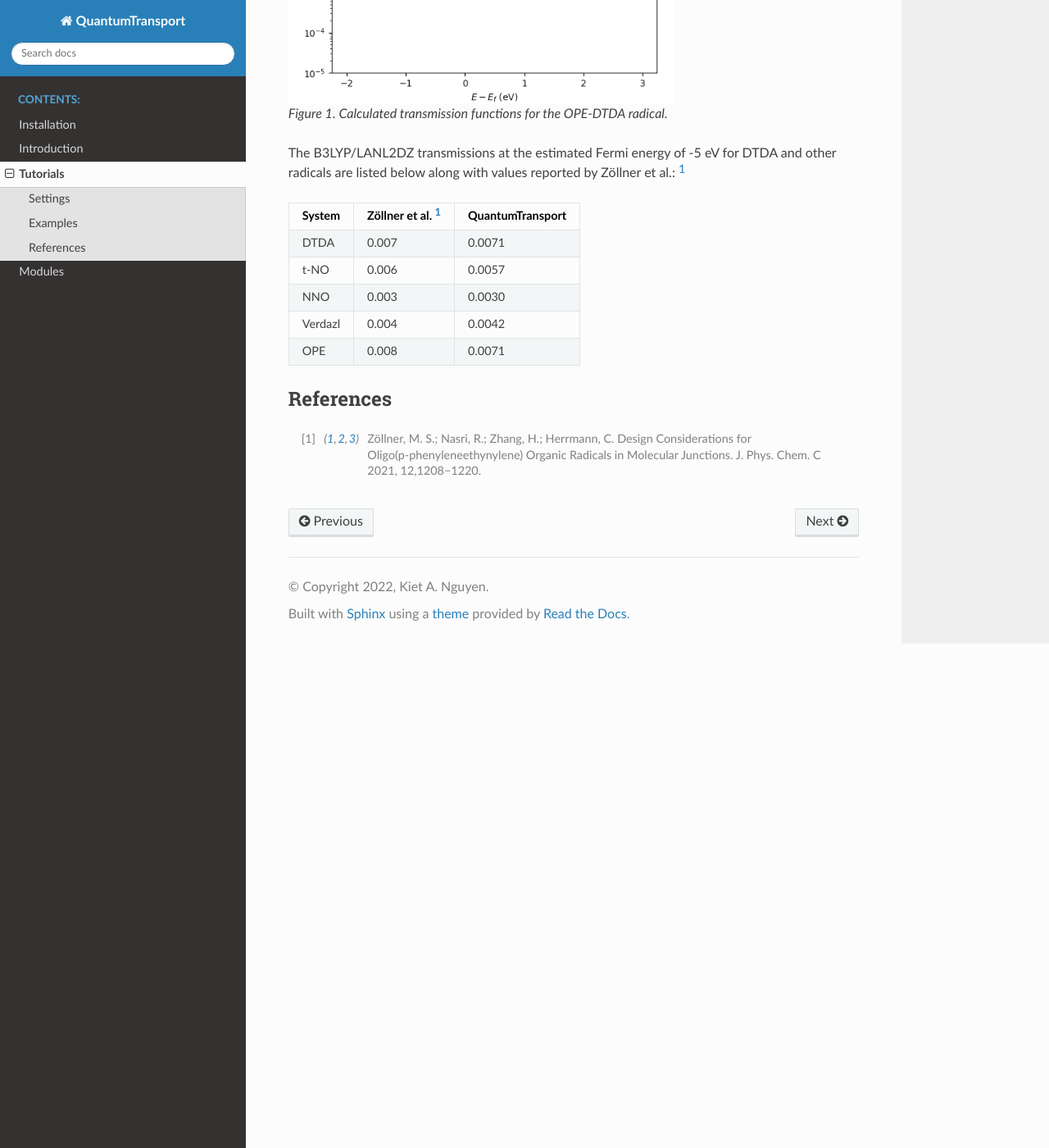
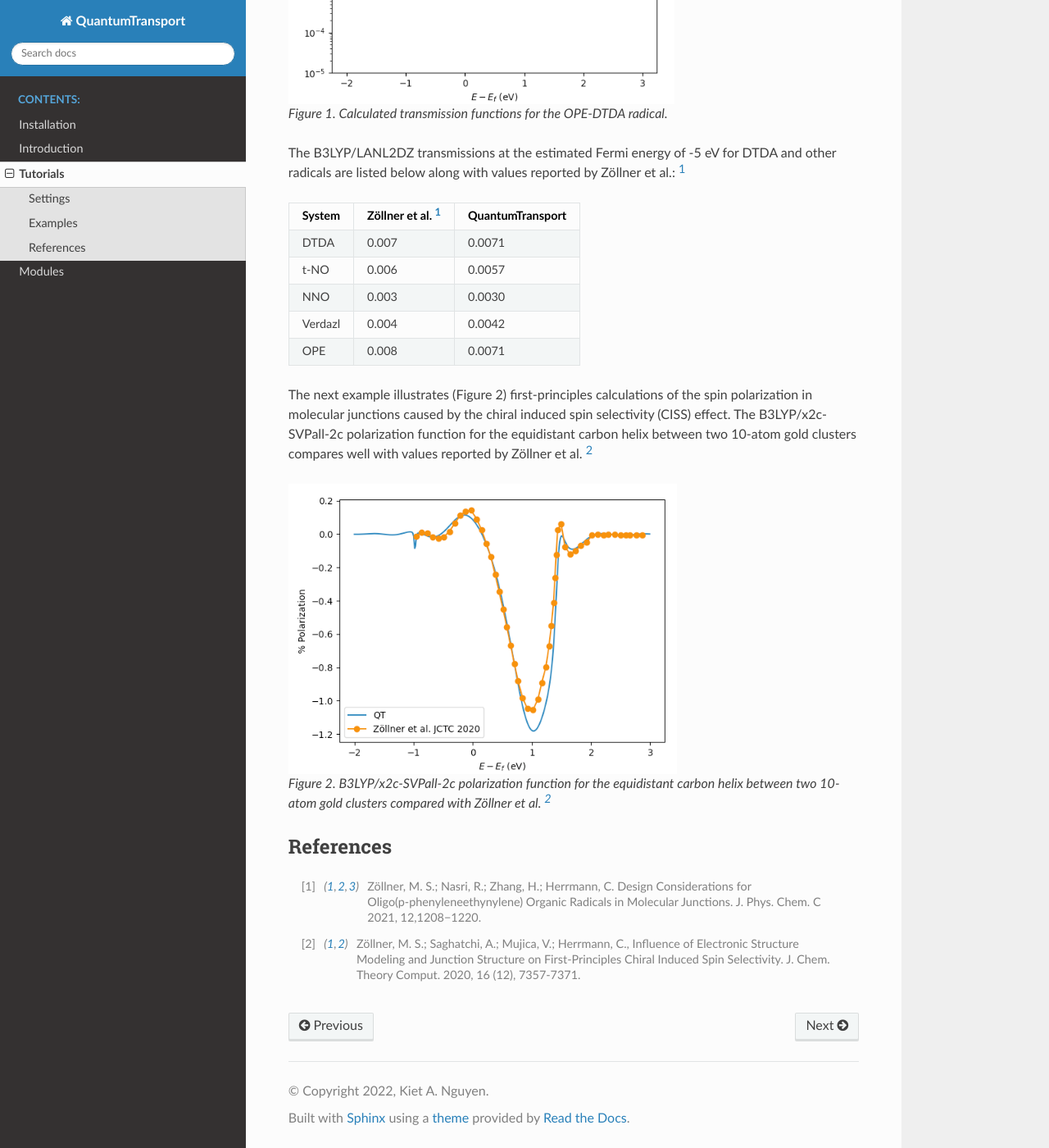
Before and after one commit to nguyenka/QuantumTransport, a Sphinx documentation site: the page built from docs/tutorials.rst, in a window 1280 px wide and 1400 px high, scrolled down 3685 px. Shown: the whole window at 82% size. Built offline with Sphinx 7.4.7 and the Read the Docs theme 2.0.0, drawn with Linux system fonts in a browser that asks for light colours.

Commit message:
Add and example for ciss, lower requirement for numpy>=1.19.5

```diff
--- a/docs/tutorials.rst
+++ b/docs/tutorials.rst
@@ -153,7 +153,20 @@ Verdazl  0.004                 0.0042
 OPE      0.008                 0.0071
 =======  ===================   ================
 
+The next example illustrates (Figure 2) first-principles calculations of the
+spin polarization in molecular junctions caused by the chiral induced spin
+selectivity (CISS) effect.  The B3LYP/x2c-SVPall-2c polarization function for
+the equidistant carbon helix between two 10-atom gold clusters compares well with
+values reported by Zöllner et al. [2]_
+
+.. figure:: ./_static/equi_au_sw_t19.png
+   :scale: 80 %
+
+   Figure 2. B3LYP/x2c-SVPall-2c polarization function for the equidistant carbon helix between two 10-atom gold clusters compared with Zöllner et al. [2]_
+
 References
 ----------
 
 .. [1] Zöllner, M. S.; Nasri, R.; Zhang, H.; Herrmann, C. Design Considerations for Oligo(p‑phenyleneethynylene) Organic Radicals in Molecular Junctions. J. Phys. Chem. C 2021, 12,1208−1220.
+
+.. [2]  Zöllner, M. S.; Saghatchi, A.; Mujica, V.; Herrmann, C., Influence of Electronic Structure Modeling and Junction Structure on First-Principles Chiral Induced Spin Selectivity. J. Chem. Theory Comput. 2020, 16 (12), 7357-7371.
--- a/setup.py
+++ b/setup.py
@@ -2,7 +2,7 @@
 # pip install --user -e .
 from setuptools import setup
 
-requirements = ['ase>=3.22.1','cclib>=1.7.1', 'matplotlib', 'munch>=2.5.0','numpy>=1.20.1']
+requirements = ['ase>=3.22.1','cclib>=1.7.1', 'matplotlib', 'munch>=2.5.0','numpy>=1.19.5']
 
 setup(name="QuantumTransport",
       version="0.1",
```
Also changed, not shown: docs/_static/dtda_geom.png (added), docs/_static/equi_au_sw_t19.png (added), 8 other files.
